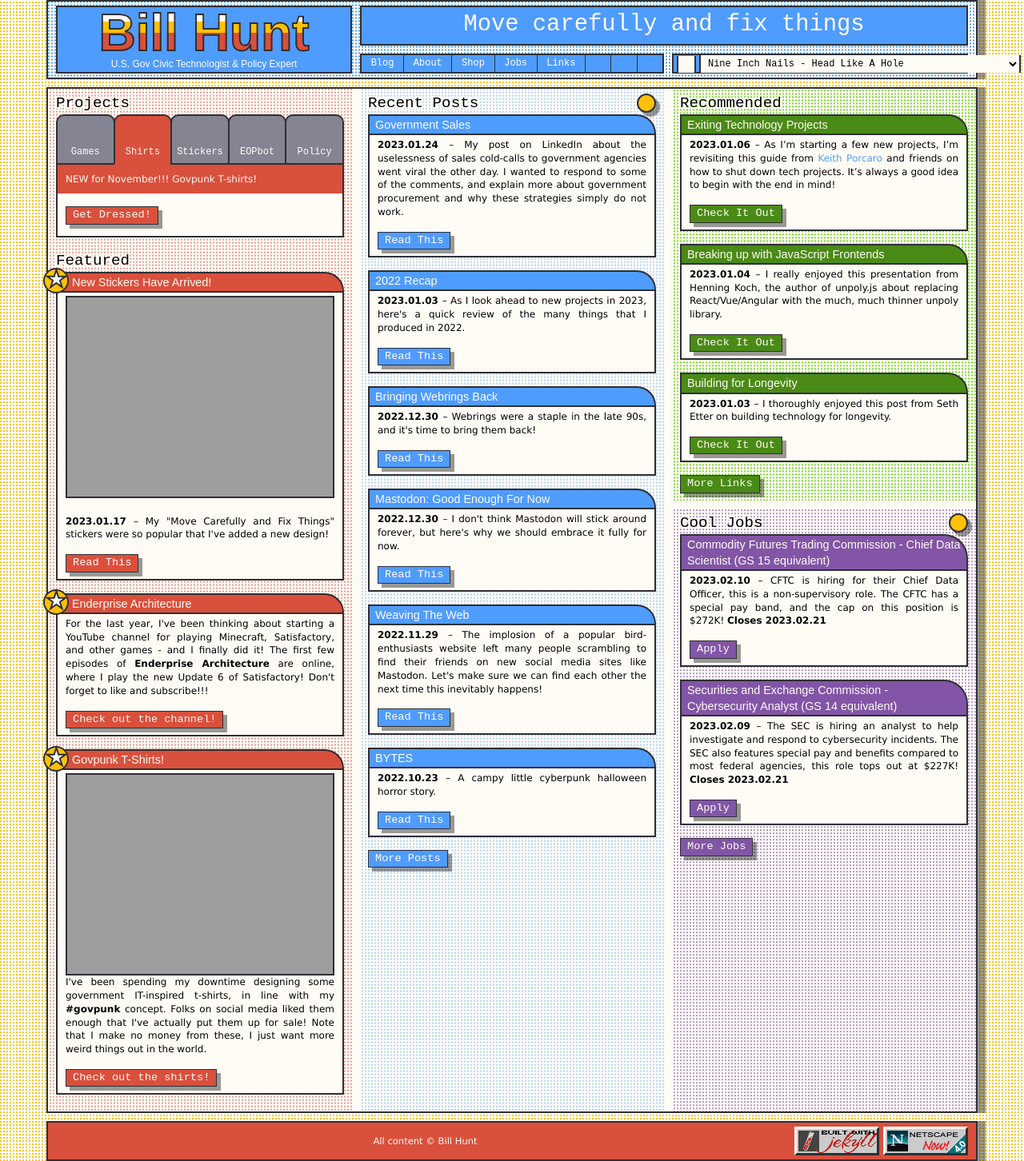
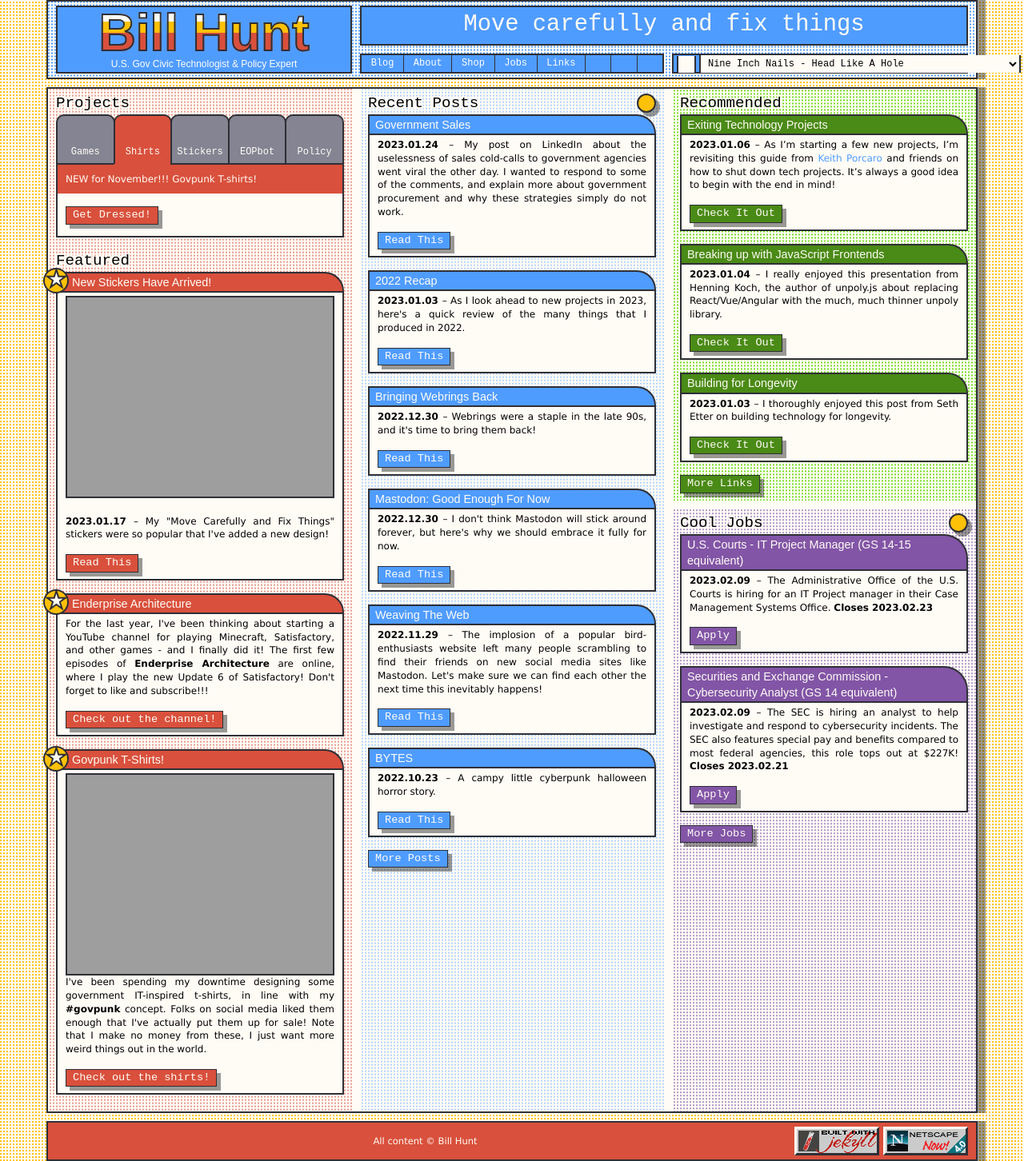
Before and after one commit to krusynth/billhunt.dev, a Jekyll site: the page built from index.md, in a window 1280 px wide. Shown: the whole page at 80% size. Built offline with Jekyll 4.4.1, drawn with Linux system fonts in a browser that asks for light colours; some web fonts are replaced.

Commit message:
Update jobs.

```diff
--- a/_data/jobs.yml
+++ b/_data/jobs.yml
@@ -1,8 +1,8 @@
-- title: Commodity Futures Trading Commission - Chief Data Scientist (GS 15 equivalent)
-  url: https://www.usajobs.gov/Job/704875500
-  date: 2023-02-10
-  closes: 2023-02-21
-  content: CFTC is hiring for their Chief Data Officer, this is a non-supervisory role. The CFTC has a special pay band, and the cap on this position is $272K!
+- title: U.S. Courts - IT Project Manager (GS 14-15 equivalent)
+  url: https://www.usajobs.gov/job/704384900
+  date: 2023-02-09
+  closes: 2023-02-23
+  content: The Administrative Office of the U.S. Courts is hiring for an IT Project manager in their Case Management Systems Office.
 
 - title: General Services Administration - Login.gov Product Manager (GS 15)
   url: https://join.tts.gsa.gov/join/login-productmanagers15/
```
